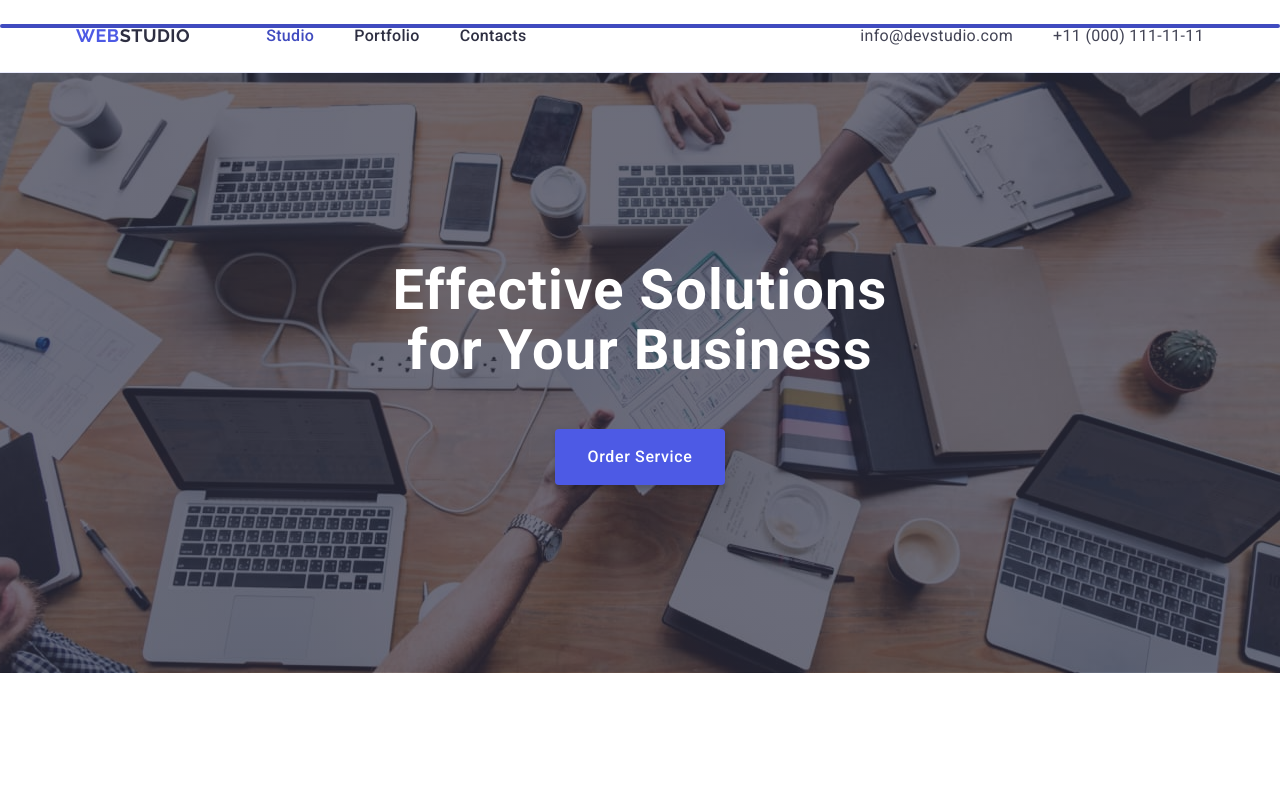
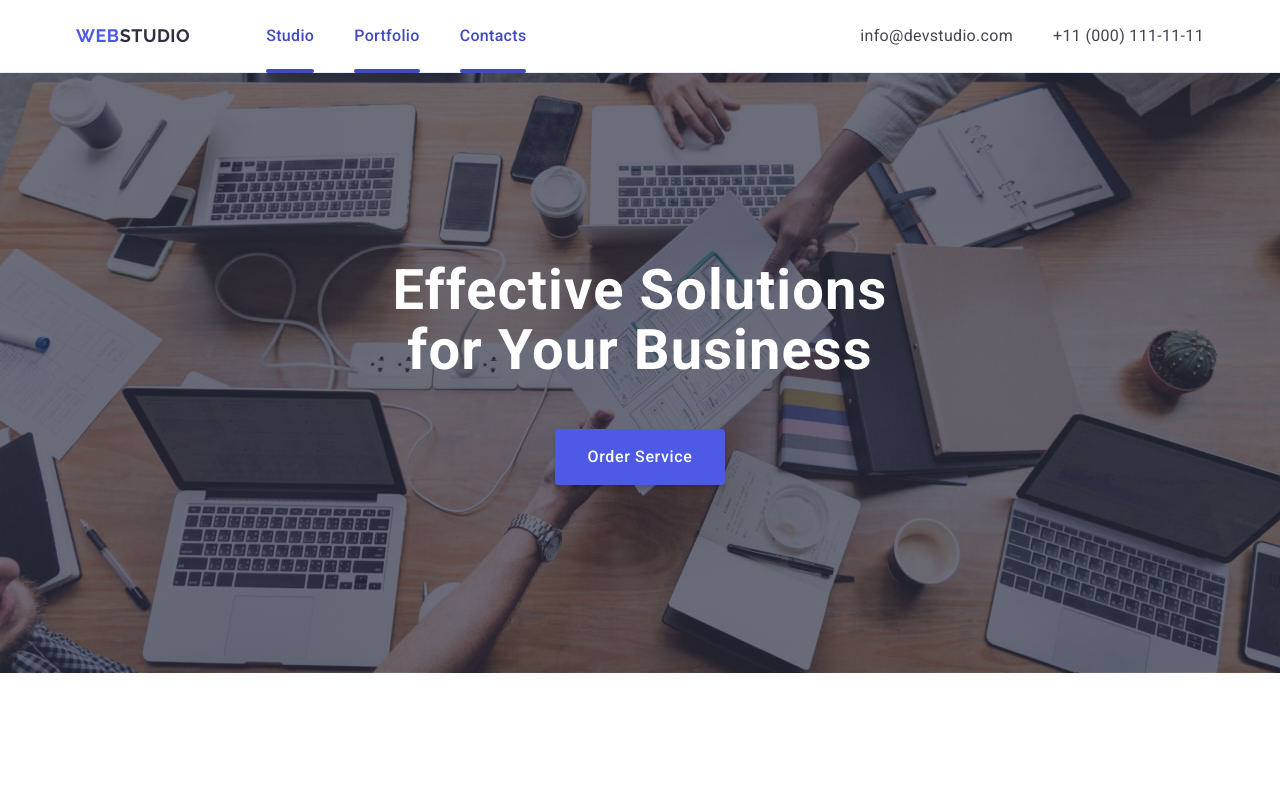
Before and after one commit to PavlykIryna/-PavlykIryna-goit-markup-hw-04, a plain HTML site: page index.html in a window 1280 px wide. Shown: the top 789 px of the page. Drawn offline with nearby package versions, Linux system fonts and the light colour scheme; files whose address does not match are found by name.

Commit message:
proces11

```diff
--- a/css/styles.css
+++ b/css/styles.css
@@ -67,7 +67,6 @@ align-items: center;
             color: #404bbf;
 
          }
-
  .header-link-menu {
             color: #2E2F42;
             font-size: 16px;
@@ -77,19 +76,16 @@ align-items: center;
                 padding-top: 24px;
                 padding-bottom: 24px;
                 display: block;
-
-         }
-                 .header-link-menu-studio {
 color: #404bbf;
-transition: color 250ms cubic-bezier(0.4, 0, 0.2, 1)
+transition: color 250ms cubic-bezier(0.4, 0, 0.2, 1);
 position: relative;
                  }
-                         .header-link-menu-studio::after {
+                         .header-link-menu::after {
                             content: "";
                             width: 100%;
                             position: absolute;
                             left: 0;
-                            left: 0;
+                            bottom: -1px;
                             height: 4px;
                             background-color: #404bbf;
                             border-radius: 2px;
@@ -257,11 +253,7 @@ width: calc((100% - 72px) / 4);
         background: #F4F4FD;
             padding-top: 120px;
             padding-bottom: 120px;
-
          }
-
-
-
 
          .team-main {
         display: flex;
@@ -318,6 +310,7 @@ width: calc((100% - 72px) / 4);
 .team-icon-item {
     width: 40px;
     height: 40px;
+    transition: background-color 250ms cubic-bezier(0.4, 0, 0.2, 1);
 }
 
 .team-icon-link {
@@ -341,9 +334,7 @@ background-color: #404BBF;
 display: flex;
 justify-content: center;
  gap: 24px;
-
  }
-
 
 .portfolio {
             background: #FFF;
@@ -398,9 +389,7 @@ background-color: #404BBF;
 
 .portfolio-main-list {}
 
-
 .pic-gallery {}
-
 
  .portfolio-main-titel {
   color: #2E2F42;
--- a/index.html
+++ b/index.html
@@ -20,7 +20,7 @@
 <nav class="navigation">
 <a class="logo" href="./index.html" >Web<span class="header-logo">Studio</span> </a>
 <ul class="header-menu">
-    <li><a class="header-link-menu header-link-menu-studio" href="./index.html">Studio</a></li>
+    <li><a class="header-link-menu" href="./index.html">Studio</a></li>
     <li><a class="header-link-menu" href="">Portfolio</a></li>
     <li><a class="header-link-menu" href="">Contacts</a></li>
 </ul>
```
Lines whose indentation alone changed are shown as unchanged.
